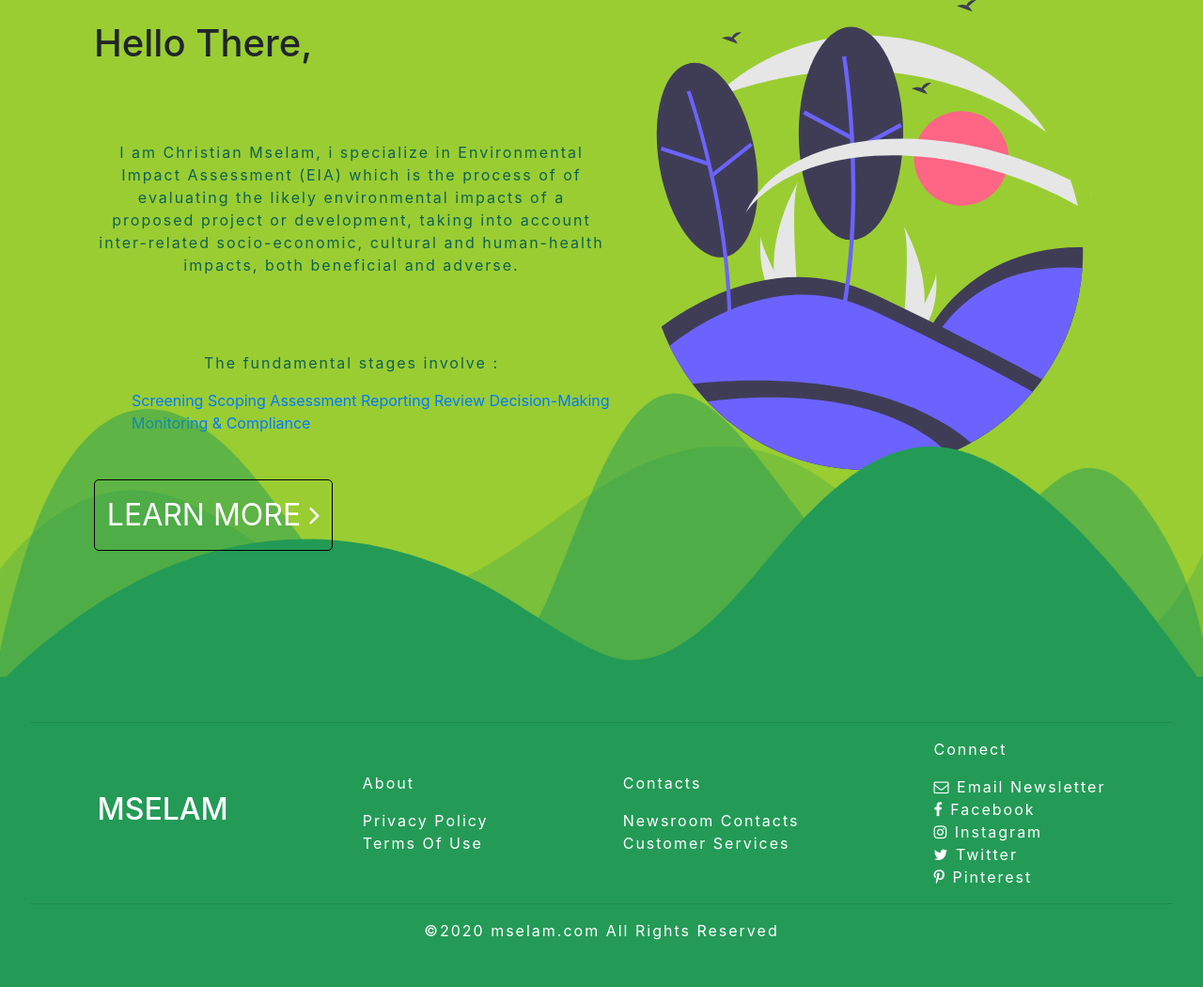
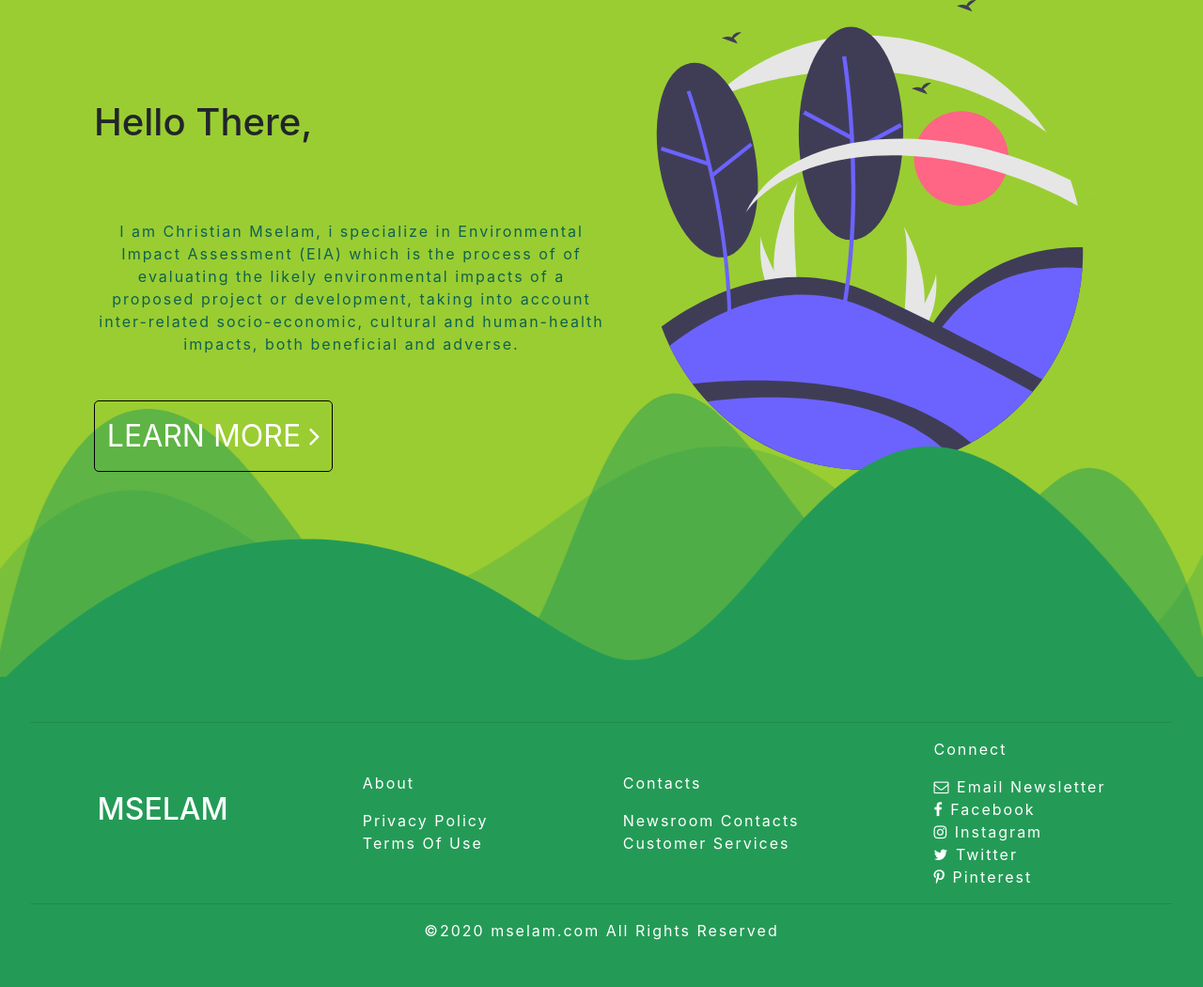
Before and after one commit to lumungep12/mselam, a Django app: page / in a window 1280 px wide. Shown: the part 56-1106 px from the top of the page at 94% size. Run offline with Django 3.2, Linux system fonts and the light colour scheme; some libraries are stand-ins or nearby versions.

Commit message:
Removed the list

```diff
--- a/mselam/templates/index.html
+++ b/mselam/templates/index.html
@@ -25,16 +25,6 @@
     <p>I am Christian Mselam, i specialize in Environmental Impact Assessment (EIA) which is the process of of evaluating the likely environmental
         impacts of a proposed project or development, taking into account inter-related socio-economic, cultural and human-health impacts, both
         beneficial and adverse. </p>
-        <p>The fundamental stages involve :</p>
-        <ol>
-            <a href="#!">Screening</a>
-            <a href="#!">Scoping</a>
-            <a href="#!">Assessment</a>
-            <a href="#!">Reporting</a>
-            <a href="$!">Review</a>
-            <a href="#!">Decision-Making</a>
-            <a href="#!">Monitoring & Compliance</a>
-        </ol>
 <a id="ctaBtn" href="{% url 'about' %}" >Learn More <i class="fa fa-angle-right" aria-hidden="true"></i></a>
 </div>
 <div class="forest">
```
